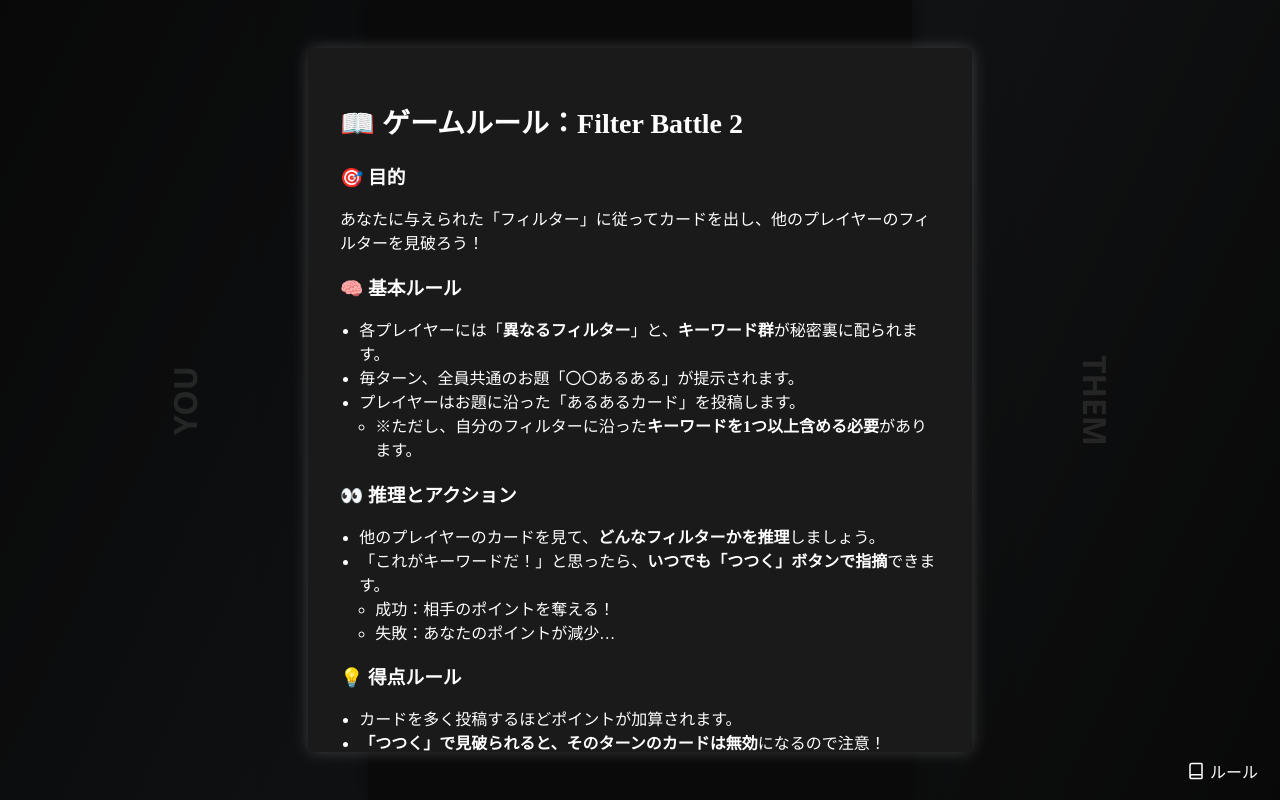
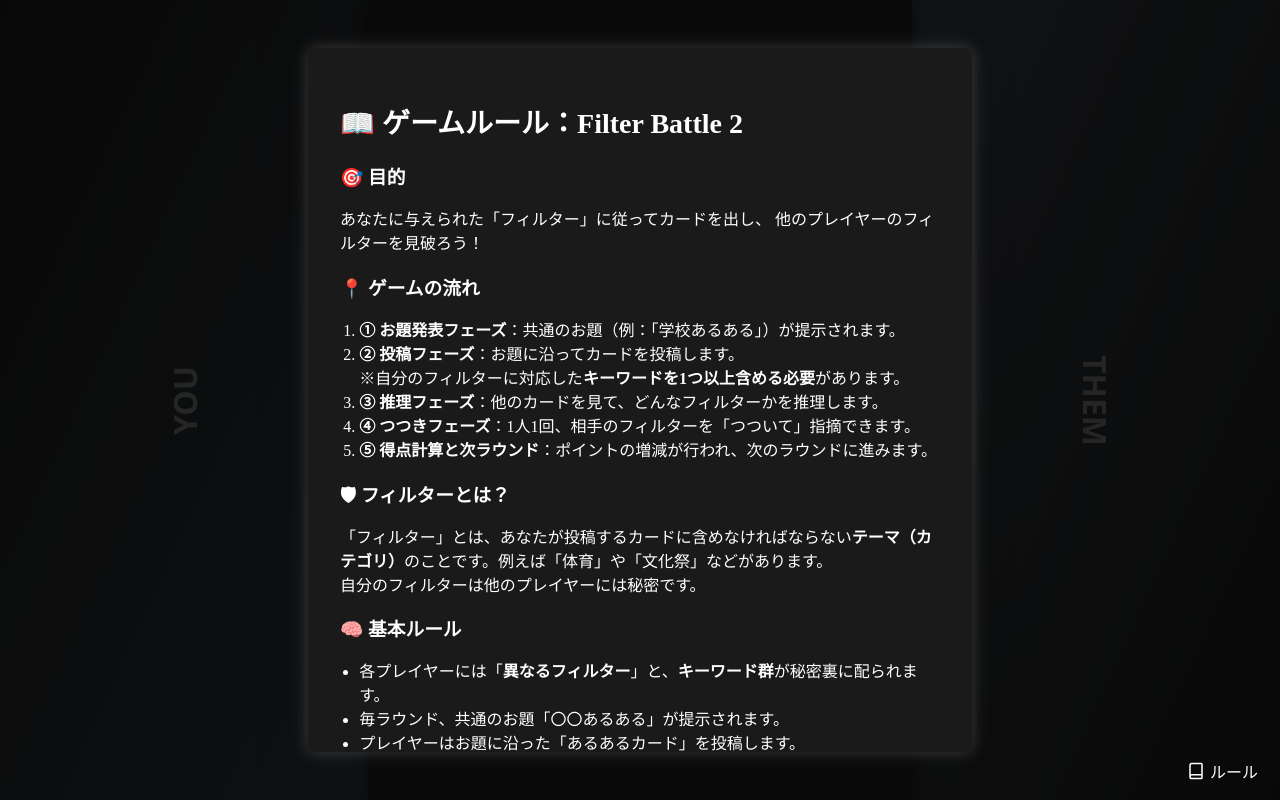
Before and after one commit to kei-0021/filter-battle-2, a React (Vite) app: page / in a window 1280 px wide. Both pictures are taken after a click on the button "ルール". Built offline with nearby package versions, Linux system fonts and the light colour scheme; no server answers.

Commit message:
issue #2 ルールを修正しました

```diff
--- a/src/components/RuleModal.tsx
+++ b/src/components/RuleModal.tsx
@@ -19,10 +19,10 @@ export function RuleModal({ open, onClose }: RuleModalProps) {
         alignItems: "center",
         zIndex: 1000,
       }}
-      onClick={onClose} // 背景クリックで閉じる
+      onClick={onClose}
     >
       <div
-        onClick={(e) => e.stopPropagation()} // モーダル内クリックで閉じないように
+        onClick={(e) => e.stopPropagation()}
         style={{
           backgroundColor: "#1a1a1a",
           color: "white",
@@ -36,22 +36,65 @@ export function RuleModal({ open, onClose }: RuleModalProps) {
           lineHeight: 1.5,
         }}
       >
-        <h2 style={{ fontSize: "1.75rem", marginBottom: "1rem" }}>📖 ゲームルール：Filter Battle 2</h2>
+        <h2 style={{ fontSize: "1.75rem", marginBottom: "1rem" }}>
+          📖 ゲームルール：Filter Battle 2
+        </h2>
 
         <section style={{ marginBottom: "1rem" }}>
           <h3 style={{ fontWeight: "bold", marginBottom: "0.5rem" }}>🎯 目的</h3>
-          <p>あなたに与えられた「フィルター」に従ってカードを出し、他のプレイヤーのフィルターを見破ろう！</p>
+          <p>
+            あなたに与えられた「フィルター」に従ってカードを出し、
+            他のプレイヤーのフィルターを見破ろう！
+          </p>
+        </section>
+
+        <section style={{ marginBottom: "1rem" }}>
+          <h3 style={{ fontWeight: "bold", marginBottom: "0.5rem" }}>📍 ゲームの流れ</h3>
+          <ol style={{ paddingLeft: "1.2rem", marginBottom: 0 }}>
+            <li>
+              <strong>① お題発表フェーズ</strong>：共通のお題（例：「学校あるある」）が提示されます。
+            </li>
+            <li>
+              <strong>② 投稿フェーズ</strong>：お題に沿ってカードを投稿します。
+              <br />
+              ※自分のフィルターに対応した<strong>キーワードを1つ以上含める必要</strong>があります。
+            </li>
+            <li>
+              <strong>③ 推理フェーズ</strong>：他のカードを見て、どんなフィルターかを推理します。
+            </li>
+            <li>
+              <strong>④ つつきフェーズ</strong>：1人1回、相手のフィルターを「つついて」指摘できます。
+            </li>
+            <li>
+              <strong>⑤ 得点計算と次ラウンド</strong>：ポイントの増減が行われ、次のラウンドに進みます。
+            </li>
+          </ol>
+        </section>
+
+        <section style={{ marginBottom: "1rem" }}>
+          <h3 style={{ fontWeight: "bold", marginBottom: "0.5rem" }}>🛡 フィルターとは？</h3>
+          <p>
+            「フィルター」とは、あなたが投稿するカードに含めなければならない
+            <strong>テーマ（カテゴリ）</strong>のことです。例えば「体育」や「文化祭」などがあります。
+            <br />
+            自分のフィルターは他のプレイヤーには秘密です。
+          </p>
         </section>
 
         <section style={{ marginBottom: "1rem" }}>
           <h3 style={{ fontWeight: "bold", marginBottom: "0.5rem" }}>🧠 基本ルール</h3>
           <ul style={{ paddingLeft: "1.2rem", listStyleType: "disc", marginBottom: 0 }}>
-            <li>各プレイヤーには「<strong>異なるフィルター</strong>」と、<strong>キーワード群</strong>が秘密裏に配られます。</li>
-            <li>毎ターン、全員共通のお題「〇〇あるある」が提示されます。</li>
+            <li>
+              各プレイヤーには「<strong>異なるフィルター</strong>」と、
+              <strong>キーワード群</strong>が秘密裏に配られます。
+            </li>
+            <li>毎ラウンド、共通のお題「〇〇あるある」が提示されます。</li>
             <li>
               プレイヤーはお題に沿った「あるあるカード」を投稿します。
               <ul style={{ paddingLeft: "1rem", listStyleType: "circle" }}>
-                <li>※ただし、自分のフィルターに沿った<strong>キーワードを1つ以上含める必要</strong>があります。</li>
+                <li>
+                  ただし、自分のフィルターに沿った<strong>キーワードを1つ以上含める必要</strong>があります。
+                </li>
               </ul>
             </li>
           </ul>
@@ -62,10 +105,10 @@ export function RuleModal({ open, onClose }: RuleModalProps) {
           <ul style={{ paddingLeft: "1.2rem", listStyleType: "disc", marginBottom: 0 }}>
             <li>他のプレイヤーのカードを見て、<strong>どんなフィルターかを推理</strong>しましょう。</li>
             <li>
-              「これがキーワードだ！」と思ったら、<strong>いつでも「つつく」ボタンで指摘</strong>できます。
+              「これがキーワードだ！」と思ったら、<strong>1人1回「つつく」ボタンで指摘</strong>できます。
               <ul style={{ paddingLeft: "1rem", listStyleType: "circle" }}>
-                <li>成功：相手のポイントを奪える！</li>
-                <li>失敗：あなたのポイントが減少…</li>
+                <li>成功：相手のカードの得点を獲得！</li>
+                <li>失敗：自分のポイントが減少…</li>
               </ul>
             </li>
           </ul>
@@ -74,9 +117,13 @@ export function RuleModal({ open, onClose }: RuleModalProps) {
         <section>
           <h3 style={{ fontWeight: "bold", marginBottom: "0.5rem" }}>💡 得点ルール</h3>
           <ul style={{ paddingLeft: "1.2rem", listStyleType: "disc", marginBottom: 0 }}>
-            <li>カードを多く投稿するほどポイントが加算されます。</li>
-            <li><strong>「つつく」で見破られると、そのターンのカードは無効</strong>になるので注意！</li>
-            <li><strong>最も多くポイントを集めた人が勝利</strong>！</li>
+            <li>カードを早めに出すほど高得点（例：1枚目 4点 → 2枚目 3点 → ...）</li>
+            <li><strong>「つつく」が的中</strong>すると、カードの得点を獲得できます。</li>
+            <li><strong>見破られたプレイヤー</strong>はそのカードを失い、ポイントも減点。</li>
+            <li>
+              カードを<strong>一定枚数ためるとボーナス得点</strong>がもらえるチャンスも！
+            </li>
+            <li><strong>最も多くポイントを集めた人が勝利！</strong></li>
           </ul>
         </section>
 
@@ -91,6 +138,9 @@ export function RuleModal({ open, onClose }: RuleModalProps) {
             color: "white",
             cursor: "pointer",
             fontWeight: "bold",
+            display: "block",           // ← ブロック要素に
+            marginLeft: "auto",         // ← 左右中央にするため
+            marginRight: "auto",
           }}
         >
           閉じる
@@ -116,7 +166,7 @@ export function RuleButton({ onClick }: { onClick: () => void }) {
         display: "flex",
         alignItems: "center",
         gap: "0.3em",
-        zIndex: 2000, // これを追加
+        zIndex: 2000,
       }}
       aria-label="ルールを開く"
       title="ゲームルールを開く"
```
